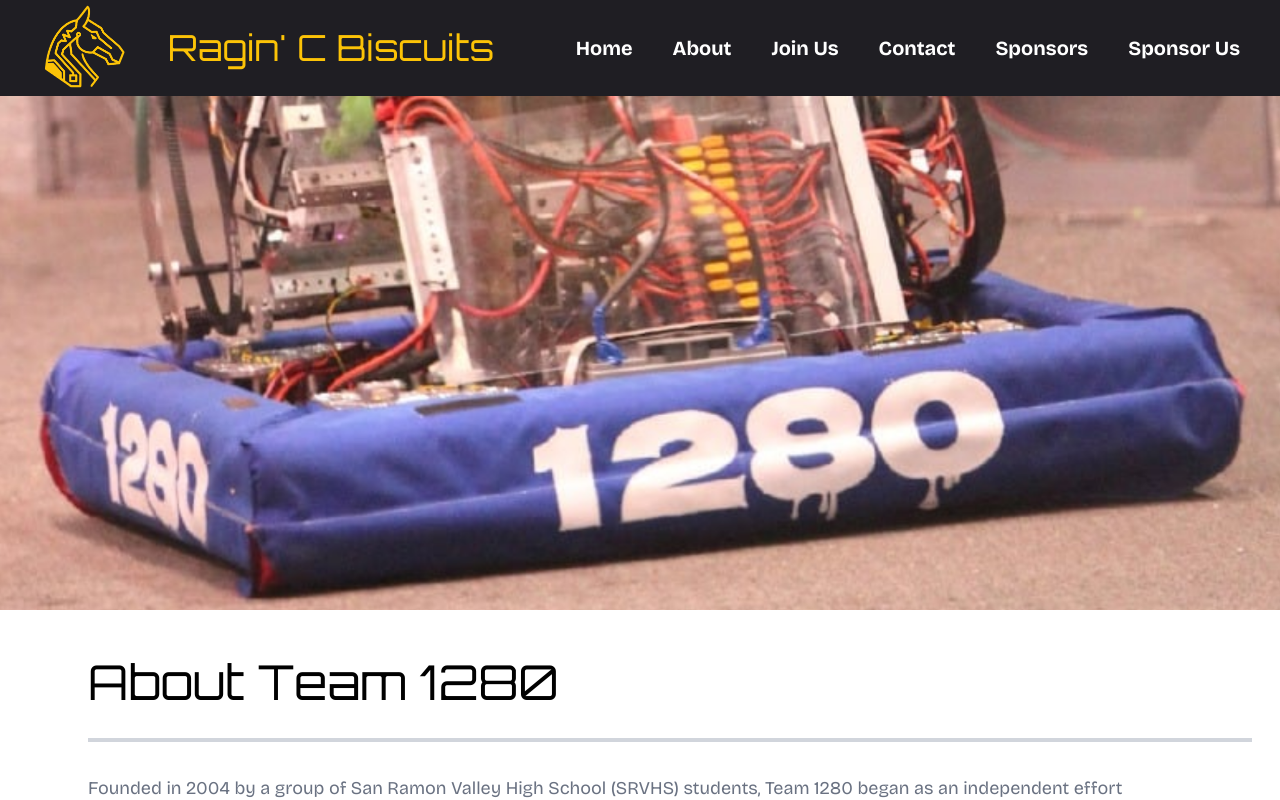
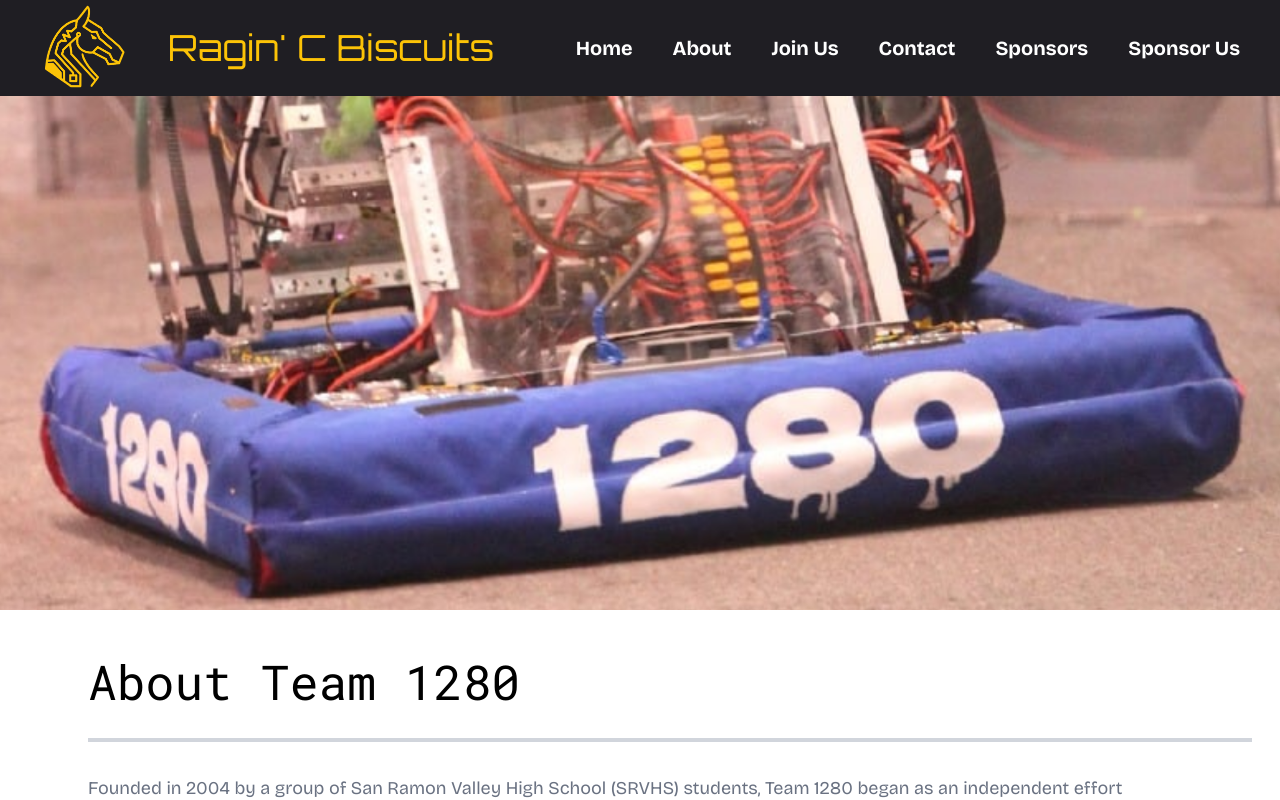
Before and after one commit to Team-1280/1280-website, a React (Vite) app in the folder app/: page /About in a window 1280 px wide. Shown: the top 800 px of the page. Built offline with nearby package versions, Linux system fonts and the light colour scheme.

Commit message:
font change

```diff
--- a/app/src/pages/About.jsx
+++ b/app/src/pages/About.jsx
@@ -9,7 +9,7 @@ const About = () => (
         </section>
         <section>
             <div className='text-left bg-white relative h-[110vh] w-full pl-12'>
-                <div className='px-10 pt-12 text-black text-5xl font-orbitron'>About Team 1280</div>
+                <div className='px-10 pt-12 text-black text-5xl font-roboto'>About Team 1280</div>
                 <hr className="mx-10 my-8 border-gray-300 border-t-4 w-17/18"></hr>
                 <div className="text-lg font-bricolage max-w-[90vw]">
                     <div className="px-10 text-gray-500">Founded in 2004 by a group of San Ramon Valley High School (SRVHS) students, Team 1280 began as an independent effort without direct ties to the school. Over time, the team’s dedication and success earned the support of the SRVHS administration. Today, Team 1280 operates out of the SRVHS auto shop, where our machines, tools, and materials are housed. In accordance with school policy, our coaches are members of the SRVHS faculty.</div>
```
